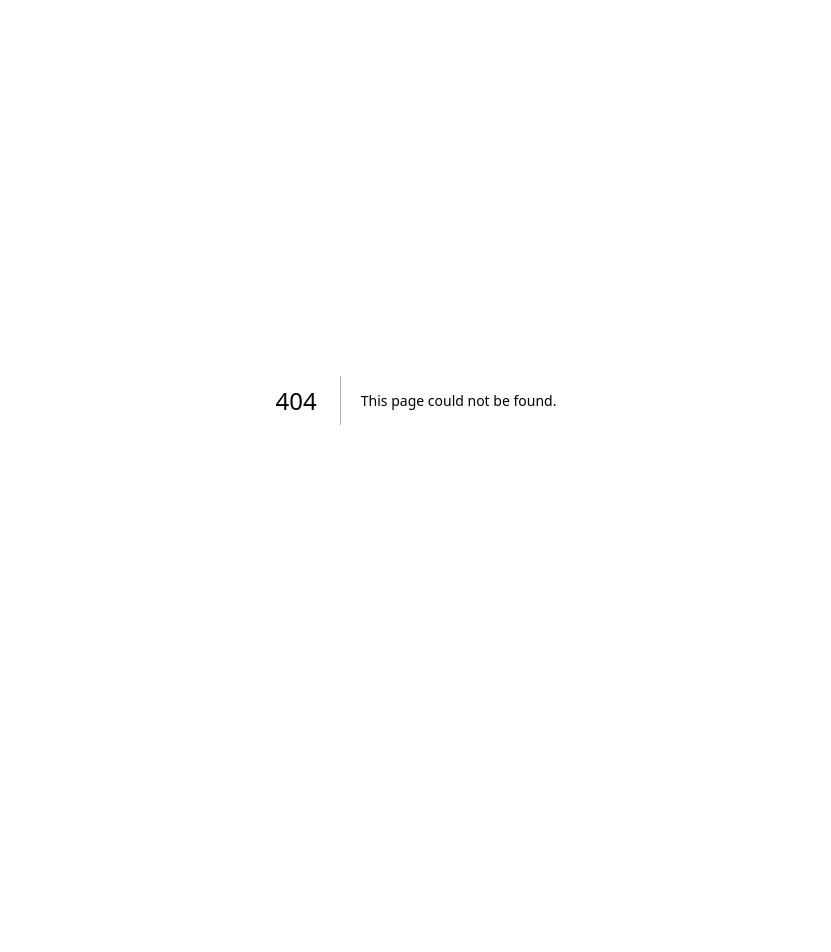
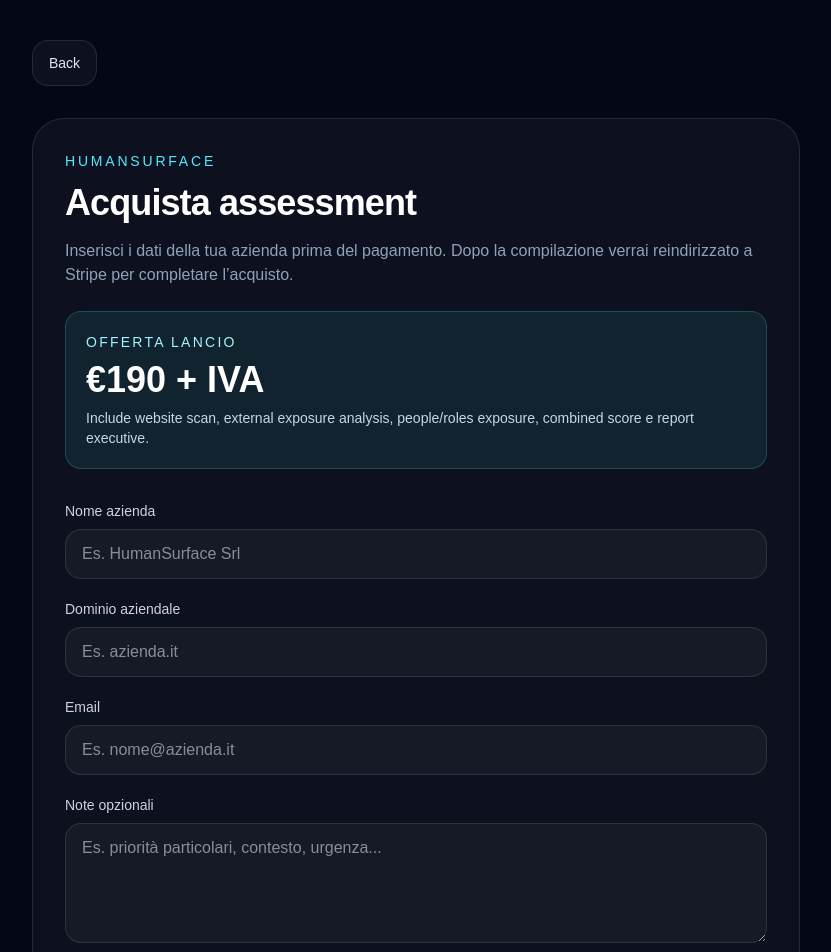
Before and after one commit to enricomaculan-wq/humansurface, a Next.js app: page /buy in a window 1280 px wide. Before the commit this address had no page. Shown: the top 952 px of the page, without its empty margins (224-1055 px from the left). Before the commit the page ends 800 px from the top, so only its background shows below. Built offline with nearby package versions, Linux system fonts and the light colour scheme.

Commit message:
Add pre-payment buy flow for HumanSurface assessment

```diff
--- /dev/null
+++ b/app/api/preorder/route.ts
@@ -0,0 +1,83 @@
+import { NextResponse } from 'next/server'
+import { supabaseAdmin } from '@/lib/supabase-admin'
+
+const STRIPE_PAYMENT_LINK =
+  'https://buy.stripe.com/4gM6oH5K02SDbSC5DE0RG04'
+
+function normalizeDomain(value: string) {
+  return value
+    .trim()
+    .toLowerCase()
+    .replace(/^https?:\/\//, '')
+    .replace(/^www\./, '')
+    .replace(/\/.*$/, '')
+}
+
+function isValidEmail(email: string) {
+  return /^[^\s@]+@[^\s@]+\.[^\s@]+$/.test(email)
+}
+
+function isValidDomain(domain: string) {
+  return /^[a-z0-9][a-z0-9.-]+\.[a-z]{2,}$/i.test(domain)
+}
+
+export async function POST(req: Request) {
+  try {
+    const body = await req.json()
+
+    const companyName = (body.companyName ?? '').trim()
+    const email = (body.email ?? '').trim().toLowerCase()
+    const notes = (body.notes ?? '').trim()
+    const domain = normalizeDomain(body.domain ?? '')
+
+    if (!companyName) {
+      return NextResponse.json(
+        { error: 'Inserisci il nome azienda.' },
+        { status: 400 },
+      )
+    }
+
+    if (!isValidEmail(email)) {
+      return NextResponse.json(
+        { error: 'Inserisci un indirizzo email valido.' },
+        { status: 400 },
+      )
+    }
+
+    if (!isValidDomain(domain)) {
+      return NextResponse.json(
+        { error: 'Inserisci un dominio valido.' },
+        { status: 400 },
+      )
+    }
+
+    const { error } = await supabaseAdmin.from('assessment_orders').insert({
+      company_name: companyName,
+      domain,
+      email,
+      notes: notes || null,
+      status: 'pending_payment',
+      stripe_payment_link: STRIPE_PAYMENT_LINK,
+    })
+
+    if (error) {
+      return NextResponse.json(
+        { error: `Errore salvataggio ordine: ${error.message}` },
+        { status: 500 },
+      )
+    }
+
+    return NextResponse.json({
+      ok: true,
+      checkoutUrl: STRIPE_PAYMENT_LINK,
+    })
+  } catch (error) {
+    return NextResponse.json(
+      {
+        error:
+          error instanceof Error ? error.message : 'Errore imprevisto.',
+      },
+      { status: 500 },
+    )
+  }
+}
--- /dev/null
+++ b/app/buy/buy-form.tsx
@@ -0,0 +1,112 @@
+'use client'
+
+import { useState } from 'react'
+
+export default function BuyForm() {
+  const [companyName, setCompanyName] = useState('')
+  const [domain, setDomain] = useState('')
+  const [email, setEmail] = useState('')
+  const [notes, setNotes] = useState('')
+  const [loading, setLoading] = useState(false)
+  const [error, setError] = useState<string | null>(null)
+
+  async function handleSubmit(e: React.FormEvent<HTMLFormElement>) {
+    e.preventDefault()
+    setLoading(true)
+    setError(null)
+
+    try {
+      const response = await fetch('/api/preorder', {
+        method: 'POST',
+        headers: {
+          'Content-Type': 'application/json',
+        },
+        body: JSON.stringify({
+          companyName,
+          domain,
+          email,
+          notes,
+        }),
+      })
+
+      const result = await response.json()
+
+      if (!response.ok) {
+        setError(result?.error || 'Errore durante la creazione dell’ordine.')
+        setLoading(false)
+        return
+      }
+
+      window.location.href = result.checkoutUrl
+    } catch {
+      setError('Errore di rete. Riprova.')
+      setLoading(false)
+    }
+  }
+
+  return (
+    <form onSubmit={handleSubmit} className="space-y-5">
+      <div>
+        <label className="mb-2 block text-sm text-slate-300">Nome azienda</label>
+        <input
+          type="text"
+          value={companyName}
+          onChange={(e) => setCompanyName(e.target.value)}
+          className="w-full rounded-2xl border border-white/10 bg-white/[0.04] px-4 py-3 text-white outline-none transition focus:border-cyan-300/30"
+          placeholder="Es. HumanSurface Srl"
+          required
+        />
+      </div>
+
+      <div>
+        <label className="mb-2 block text-sm text-slate-300">Dominio aziendale</label>
+        <input
+          type="text"
+          value={domain}
+          onChange={(e) => setDomain(e.target.value)}
+          className="w-full rounded-2xl border border-white/10 bg-white/[0.04] px-4 py-3 text-white outline-none transition focus:border-cyan-300/30"
+          placeholder="Es. azienda.it"
+          required
+        />
+      </div>
+
+      <div>
+        <label className="mb-2 block text-sm text-slate-300">Email</label>
+        <input
+          type="email"
+          value={email}
+          onChange={(e) => setEmail(e.target.value)}
+          className="w-full rounded-2xl border border-white/10 bg-white/[0.04] px-4 py-3 text-white outline-none transition focus:border-cyan-300/30"
+          placeholder="Es. nome@azienda.it"
+          required
+        />
+      </div>
+
+      <div>
+        <label className="mb-2 block text-sm text-slate-300">
+          Note opzionali
+        </label>
+        <textarea
+          value={notes}
+          onChange={(e) => setNotes(e.target.value)}
+          className="min-h-[120px] w-full rounded-2xl border border-white/10 bg-white/[0.04] px-4 py-3 text-white outline-none transition focus:border-cyan-300/30"
+          placeholder="Es. priorità particolari, contesto, urgenza..."
+        />
+      </div>
+
+      {error ? (
+        <div className="rounded-2xl border border-red-400/20 bg-red-400/10 px-4 py-3 text-sm text-red-200">
+          {error}
+        </div>
+      ) : null}
+
+      <button
+        type="submit"
+        disabled={loading}
+        className="w-full rounded-2xl border border-cyan-300/30 bg-cyan-300 px-4 py-3 text-sm font-semibold text-slate-950 transition hover:bg-cyan-200 disabled:opacity-60"
+      >
+        {loading ? 'Reindirizzamento al pagamento...' : 'Continua al pagamento'}
+      </button>
+    </form>
+  )
+}
--- /dev/null
+++ b/app/buy/page.tsx
@@ -0,0 +1,49 @@
+import Link from 'next/link'
+import BuyForm from './buy-form'
+
+export default function BuyPage() {
+  return (
+    <main className="min-h-screen bg-[#040816] px-6 py-10 text-white">
+      <div className="mx-auto max-w-3xl">
+        <div className="mb-8">
+          <Link
+            href="/"
+            className="inline-flex rounded-2xl border border-white/10 bg-white/[0.04] px-4 py-3 text-sm text-slate-200 transition hover:border-cyan-300/20 hover:bg-cyan-300/[0.08]"
+          >
+            Back
+          </Link>
+        </div>
+
+        <div className="rounded-[32px] border border-white/10 bg-white/[0.04] p-8 backdrop-blur-xl">
+          <div className="text-sm uppercase tracking-[0.2em] text-cyan-300">
+            HumanSurface
+          </div>
+
+          <h1 className="mt-3 text-4xl font-semibold tracking-tight">
+            Acquista assessment
+          </h1>
+
+          <p className="mt-4 text-slate-400">
+            Inserisci i dati della tua azienda prima del pagamento. Dopo la
+            compilazione verrai reindirizzato a Stripe per completare l’acquisto.
+          </p>
+
+          <div className="mt-6 rounded-2xl border border-cyan-300/20 bg-cyan-300/[0.08] p-5">
+            <div className="text-sm uppercase tracking-[0.16em] text-cyan-200">
+              Offerta lancio
+            </div>
+            <div className="mt-2 text-4xl font-semibold text-white">€190 + IVA</div>
+            <div className="mt-2 text-sm text-slate-300">
+              Include website scan, external exposure analysis, people/roles
+              exposure, combined score e report executive.
+            </div>
+          </div>
+
+          <div className="mt-8">
+            <BuyForm />
+          </div>
+        </div>
+      </div>
+    </main>
+  )
+}
```
